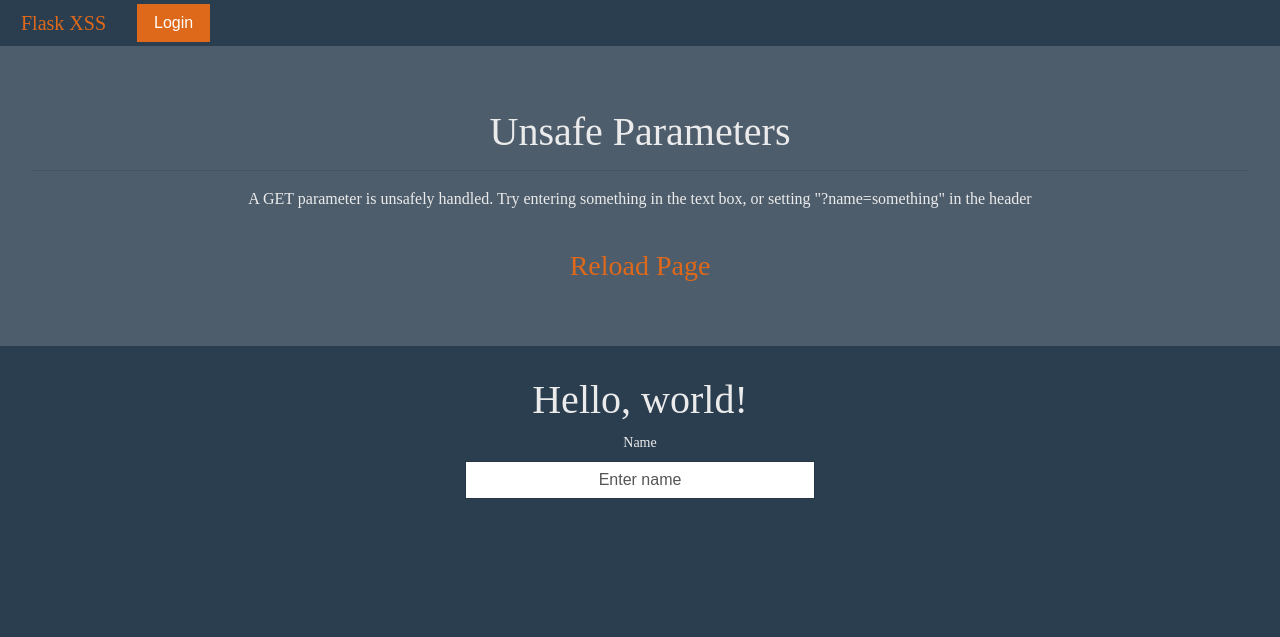
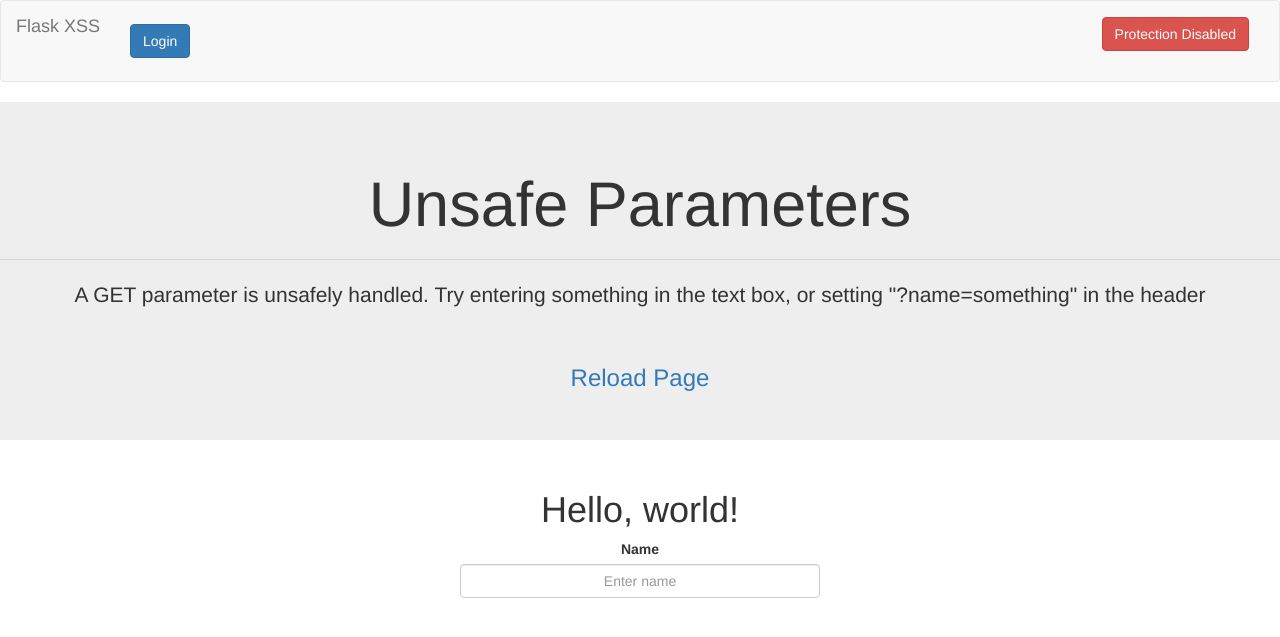
Before and after one commit to terrabitz/Flask_XSS, a Flask app: page /unsafe_params/ in a window 1280 px wide. Shown: the top 637 px of the page. Run offline with Flask 2, Linux system fonts and the light colour scheme; some libraries are stand-ins or nearby versions.

Commit message:
Refactored components and added migration code

```diff
--- a/app/blueprints/decorators.py
+++ b/app/blueprints/decorators.py
@@ -1,10 +1,6 @@
 from flask import abort
 from flask_login import current_user
 from functools import wraps
-
-def remove_xss_protection(response):
-    response.headers['X-XSS-Protection'] = 0
-    return response
 
 
 def admin_required(func):
--- a/app/blueprints/login/templates/login/login.html
+++ b/app/blueprints/login/templates/login/login.html
@@ -1,5 +1,5 @@
 {% extends "_base.html" %}
-{% from "_forms.html" import form, input, button %}
+{% from "components/forms.html" import form, input, button %}
 
 {% block body %}
     <div class="text-info">Use credentials "admin/admin" to log in as admin</div>
--- a/app/blueprints/sandboxes/templates/sandboxes/unsafe_cookies.html
+++ b/app/blueprints/sandboxes/templates/sandboxes/unsafe_cookies.html
@@ -1,5 +1,5 @@
-{% extends "sandboxes/_sandbox_base.html" %}
-{% from "_forms.html" import input, form %}
+{% extends "sandboxes/_base.html" %}
+{% from "components/forms.html" import input, form %}
 
 {% block content %}
     <div class="container">
--- a/app/blueprints/sandboxes/templates/sandboxes/unsafe_params.html
+++ b/app/blueprints/sandboxes/templates/sandboxes/unsafe_params.html
@@ -1,5 +1,5 @@
-{% extends "sandboxes/_sandbox_base.html" %}
-{% from "_forms.html" import input, form %}
+{% extends "sandboxes/_base.html" %}
+{% from "components/forms.html" import input, form %}
 
 {% block content %}
     <div class="container">
--- a/app/flask_xss.py
+++ b/app/flask_xss.py
@@ -1,67 +1,72 @@
-from copy import deepcopy
+from flask import Flask, render_template, g, session, request
+from flask_login import LoginManager, current_user
+from flask_migrate import Migrate
 
-from flask import Flask, render_template, g
-from flask_login import LoginManager, current_user
-
-from app.utils import snake_to_title
+from app.utils import snake_to_title, load_user
 from app.blueprints.admin.views import admin
 from app.blueprints.login.views import authentication
-from app.blueprints.decorators import remove_xss_protection
+from app.blueprints.xss_protection.views import xss_protection
 from app.blueprints.sandboxes.views import (
     unsafe_params,
     unsafe_cookies
 )
-
-from app.models import load_user
 from app.models import (
     User,
     Message,
     db
 )
 
-NO_PROTECTION_PREFIX = '/no_protec'
-
-login_manager = LoginManager()
 app = Flask(__name__)
 
-app.config['SECRET_KEY'] = 'Keep it secret, keep it safe'
-app.config['SQLALCHEMY_DATABASE_URI'] = 'sqlite:////tmp/test.db'
-app.config['EXPLAIN_TEMPLATE_LOADING'] = True
-app.config['DEBUG'] = True
 
-db.init_app(app)
+def config_app(app):
+    app.config['SECRET_KEY'] = 'Keep it secret, keep it safe'
+    app.config['SQLALCHEMY_DATABASE_URI'] = 'sqlite:////tmp/test.db'
+    app.config['EXPLAIN_TEMPLATE_LOADING'] = True
+    app.config['DEBUG'] = True
 
-login_manager.init_app(app)
-login_manager.user_loader(load_user)
 
-sandbox_paths = {
-    unsafe_params: "/unsafe_params",
-    unsafe_cookies: "/unsafe_cookies"
-}
+def init_extensions(app):
+    # Flask_SQLAlchemy
+    db.init_app(app)
 
-# Register all browser-protected blueprints
-for blueprint, path in sandbox_paths.items():
-    app.register_blueprint(blueprint, url_prefix=path)
+    # Flask_Login
+    login_manager = LoginManager()
+    login_manager.init_app(app)
+    login_manager.user_loader(load_user)
 
-# Create unprotected versions of each blueprint
-unsafe_sandbox_paths = {}
-for blueprint, path in sandbox_paths.items():
-    blueprint_copy = deepcopy(blueprint)
-    blueprint_copy.name += "_no_protection"
-    blueprint_copy.after_request(remove_xss_protection)
-    blueprint_copy_path = NO_PROTECTION_PREFIX + path
-    app.register_blueprint(blueprint_copy, url_prefix=blueprint_copy_path)
-    unsafe_sandbox_paths[blueprint_copy] = blueprint_copy_path
+    # Flask_Migrate
+    migrate = Migrate(app, db)
 
-sandbox_paths.update(unsafe_sandbox_paths)
 
-app.register_blueprint(admin, url_prefix='/admin')
-app.register_blueprint(authentication, url_prefix='/auth')
+def register_blueprints(app):
+    sandbox_paths = {
+        unsafe_params: "/unsafe_params",
+        unsafe_cookies: "/unsafe_cookies"
+    }
+
+    for blueprint, path in sandbox_paths.items():
+        app.register_blueprint(blueprint, url_prefix=path)
+
+    app.register_blueprint(admin, url_prefix='/admin')
+    app.register_blueprint(authentication, url_prefix='/auth')
+    app.register_blueprint(xss_protection, url_prefix='/toggle_xss_protection')
 
 
 @app.before_request
 def before_request():
     g.user = current_user
+    g.session = session
+    g.path = request.path
+
+
+@app.after_request
+def after_request(response):
+    xss_protection_enabled = session.get('xss_protection_enabled', False)
+    if not xss_protection_enabled:
+        response.headers['X-XSS-Protection'] = 0
+
+    return response
 
 
 @app.route('/')
@@ -71,5 +76,9 @@ def index():
     return render_template('index.html', pages=pages, enumerate=enumerate, len=len)
 
 
+config_app(app)
+init_extensions(app)
+register_blueprints(app)
+
 if __name__ == '__main__':
     app.run()
--- a/app/models/models.py
+++ b/app/models/models.py
@@ -23,7 +23,3 @@ class Message(db.Model):
 
     def __init__(self, message):
         self.message = message
-
-
-def load_user(user_id):
-    return User.query.filter_by(id=user_id).first()
--- a/app/static/main.css
+++ b/app/static/main.css
@@ -6,33 +6,7 @@
     width: 20rem;
 }
 
-.navbar * {
-    text-align: left;
-}
-
 .reload {
     padding-bottom: 0;
     margin-bottom: 0;
 }
-
-.admin-login {
-    float: right;
-}
-
-.admin-text{
-    padding-right: 20px;
-}
-
-.navbar-brand {
-    float: left;
-    width: 100px;
-    margin-left: 20px;
-}
-
-.navbar-collapse {
-    float: right;
-}
-
-.submit {
-    margin-top: 20px;
-}
--- a/app/templates/_base.html
+++ b/app/templates/_base.html
@@ -3,42 +3,70 @@
 <head>
     <meta charset="UTF-8">
     <title>Flask XSS</title>
-    <link rel="stylesheet" href={{ url_for("static", filename="bootstrap.min.css" ) }}>
+    <link href="https://maxcdn.bootstrapcdn.com/bootswatch/3.3.7/superhero/bootstrap.min.css" rel="stylesheet"
+          integrity="sha384-Xqcy5ttufkC3rBa8EdiAyA1VgOGrmel2Y+wxm4K3kI3fcjTWlDWrlnxyD6hOi3PF" crossorigin="anonymous">
     <link rel="stylesheet" href={{ url_for("static", filename="main.css") }}>
+    <link rel="shortcut icon" href="{{ url_for('static', filename='favicon.ico') }}">
     <script src="https://code.jquery.com/jquery-3.2.1.slim.min.js"
             integrity="sha384-KJ3o2DKtIkvYIK3UENzmM7KCkRr/rE9/Qpg6aAZGJwFDMVNA/GpGFF93hXpG5KkN"
             crossorigin="anonymous"></script>
     <script src="https://cdnjs.cloudflare.com/ajax/libs/popper.js/1.11.0/umd/popper.min.js"
             integrity="sha384-b/U6ypiBEHpOf/4+1nzFpr53nxSS+GLCkfwBdFNTxtclqqenISfwAzpKaMNFNmj4"
             crossorigin="anonymous"></script>
-    <script src="https://maxcdn.bootstrapcdn.com/bootstrap/4.0.0-beta/js/bootstrap.min.js"
-            integrity="sha384-h0AbiXch4ZDo7tp9hKZ4TsHbi047NrKGLO3SEJAg45jXxnGIfYzk4Si90RDIqNm1"
+    <script src="https://maxcdn.bootstrapcdn.com/bootstrap/3.3.7/js/bootstrap.min.js"
+            integrity="sha384-Tc5IQib027qvyjSMfHjOMaLkfuWVxZxUPnCJA7l2mCWNIpG9mGCD8wGNIcPD7Txa"
             crossorigin="anonymous"></script>
 
 </head>
 <body>
-<nav class="navbar navbar-expand-lg navbar-dark bg-dark">
-    <div class="row">
+<nav class="navbar navbar-default">
+    <div class="container-fluid">
+        <button class="navbar-toggle collapsed" type="button" data-toggle="collapse" data-target="#navbarCollapse">
+            <span class="icon-bar"></span>
+            <span class="icon-bar"></span>
+            <span class="icon-bar"></span>
+        </button>
         <a class="navbar-brand" href="{{ url_for("index") }}">
             Flask XSS</a>
-        <div class="navbar-collapse">
+        <div class="collapse navbar-collapse" id="navbarCollapse">
+            <ul class="nav navbar-nav">
                 {% if g.user.is_authenticated %}
-                <a class="admin-login" href="{{ url_for("authentication.logout") }}">
-                    <button class="btn btn-primary">Logout</button>
+                    <li>
+                        <a href="{{ url_for("authentication.logout") }}">
+                            <button class="btn btn-primary navbar-btn">Logout</button>
                         </a>
+                    </li>
                     {% if g.user.is_admin %}
-                    <span class="admin-text navbar-text">You are logged in as admin</span>
+                        <li>
                             <a href="{{ url_for("admin.index") }}">
-                        <button class="btn btn-outline-success" type="button">Admin Area</button>
+                                <button class="btn btn-success navbar-btn" type="button">Admin Area</button>
                             </a>
+                        </li>
+                        <li>
+                            <span class="navbar-text">You are logged in as admin</span>
+                        </li>
                     {% else %}
-                    <span class="admin-text navbar-text">You are logged in as a regular user</span>
+                        <li>
+                            <span class="navbar-text">You are logged in as a regular user</span>
+                        </li>
                     {% endif %}
                 {% else %}
-                <a class="admin-login" href="{{ url_for("authentication.login") }}">
-                    <button class="btn btn-primary">Login</button>
+                    <li>
+                        <a href="{{ url_for("authentication.login") }}">
+                            <button class="btn btn-primary navbar-btn">Login</button>
                         </a>
+                    </li>
                 {% endif %}
+            </ul>
+
+            <form class="navbar-form navbar-right" method="GET" action={{ url_for('xss_protection.index') }}>
+                <input name="next" type="hidden" value={{ g.path }}>
+                {% if g.session['xss_protection_enabled'] %}
+                    <button class="btn btn-success navbar-btn" type="submit">Protection Enabled</button>
+                {% else %}
+                    <button class="btn btn-danger navbar-btn" type="submit">Protection Disabled</button>
+                {% endif %}
+            </form>
         </div>
     </div>
 </nav>
--- /dev/null
+++ b/requirements.txt
@@ -0,0 +1,4 @@
+flask
+flask_login
+flask_sqlalchemy
+flask_migrate
```
Also changed, not shown: app/blueprints/xss_protection/views.py (added, +12 -0 lines), app/utils/__init__.py (+7 -0 lines), README.md, app/blueprints/sandboxes/templates/sandboxes/_base.html (renamed from app/blueprints/sandboxes/templates/sandboxes/_sandbox_base.html), app/blueprints/xss_protection/__init__.py (added), app/static/favicon.ico (added), app/templates/components/forms.html (renamed from app/templates/_forms.html), 1 other file. Lines whose indentation alone changed are shown as unchanged.
